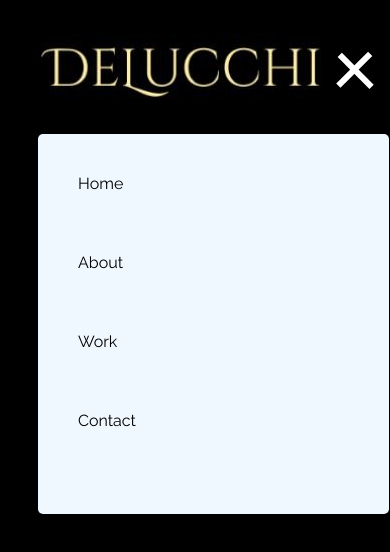
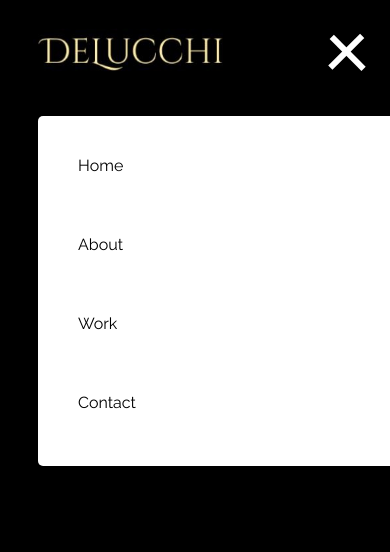
Before and after one commit to armanxachatryan2007/DeLucchi__forever, a plain HTML site: page DeLucchi-Web/index.html in a window 390 px wide. Both pictures are taken after a click on the element 358 px from the left and 70 px from the top of the page. Drawn offline with Linux system fonts and the light colour scheme; a web font is replaced by a local one.

Commit message:
Update style.css

```diff
--- a/DeLucchi-Web/style.css
+++ b/DeLucchi-Web/style.css
@@ -1,6 +1,5 @@
 body {
     background-color: black;
-    color: white;
 
     font-family: 'Montserrat', sans-serif;
     font-family: 'Open Sans', sans-serif;
@@ -22,16 +21,19 @@ body {
 
     .change .burger__menu__text {
         display: block;
-        width: 90%;
-        height: 380px;
-        background-color: aliceblue;
+        width: 93%;
+        height: 350px;
+        background-color: white;
         margin-top: 38px;
         border-radius: 5px;
         position: absolute;
-        left: 10px;
-        margin-left: 20px;
+        left: 30px;
 
         transition: 0.6s all ease;
+    }
+
+    .header__logo img {
+        width: 200px;
     }
 
     .burger__menu .burger__link {
@@ -75,7 +77,6 @@ body {
     justify-content: space-between;
     align-items: center;
     padding: 10px 25px;
-
 }
 
 .navigation{
@@ -117,9 +118,3 @@ body {
 .burger__menu__text {
     display: none;
 }
-
-
-
-.intro__img__one {
-    width: 1800px;
-}
```
